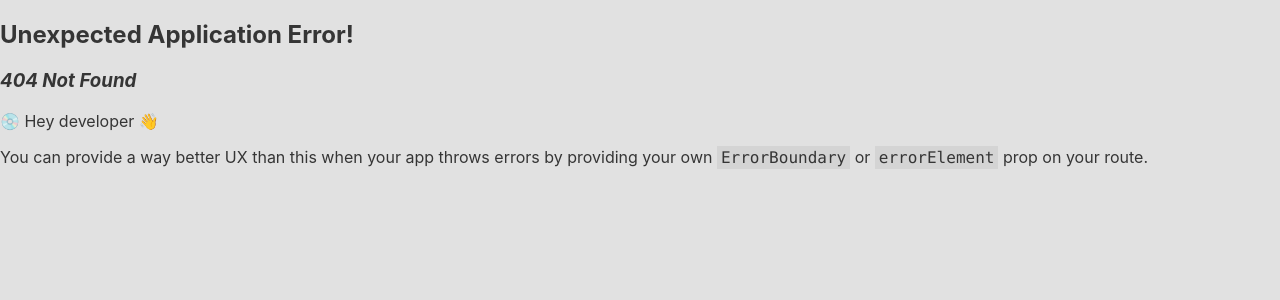
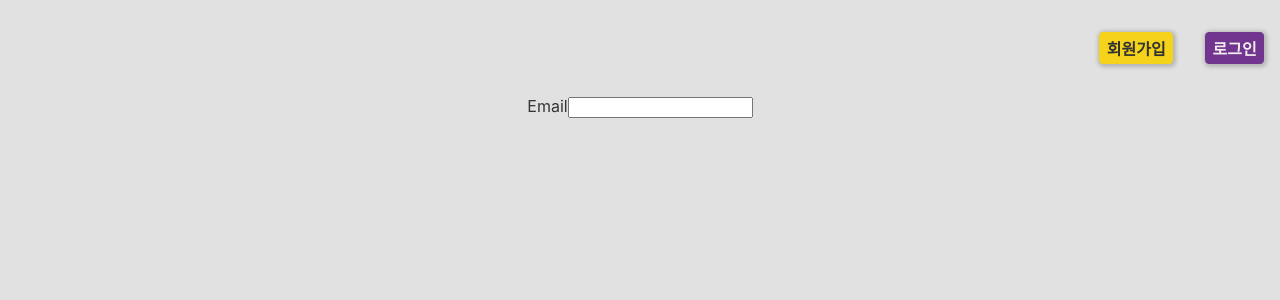
Before and after one commit to jeehee1/my-scheduler, a React (Create React App) app: page /auth in a window 1280 px wide. Before the commit this address had no page. Shown: the top 300 px of the page. Built offline with nearby package versions, Linux system fonts and the light colour scheme.

Commit message:
feat: Add LogIn and SignUp forms and Set an auth mode

```diff
--- a/package.json
+++ b/package.json
@@ -13,6 +13,7 @@
     "@types/react-dom": "^18.2.4",
     "date-fns": "^2.30.0",
     "env-cmd": "^10.1.0",
+    "firebase": "^10.3.0",
     "react": "^18.2.0",
     "react-datepicker": "^4.12.0",
     "react-dom": "^18.2.0",
--- /dev/null
+++ b/src/components/auth/LogIn.module.css
@@ -0,0 +1,7 @@
+.login-form {
+    display: flex;
+    justify-content: center;
+    margin: 0 auto;
+    max-width: 400px;
+    border: 1px solid black;
+}
--- a/src/components/Todos.tsx
+++ b/src/components/auth/SignUp.tsx
@@ -1,21 +1,22 @@
-import classes from "./Todos.module.css";
-import { useContext, useEffect, useState } from "react";
-import EditTodos from "./EditTodos";
-import { ModeContext } from "../context/mode-context";
-import ShowTodos from "./ShowTodos";
-import Title from "../layout/Title";
-import Card from "../layout/Card";
+import classes from "./LogIn.module.css";
 
-const Todos = () => {
-  const modeCtx = useContext(ModeContext);
-
+const SignUp = () => {
   return (
-    <>
-      <Title>Todos</Title>
-      {modeCtx.editMode ? <EditTodos /> : <ShowTodos />}
-    </>
+    <div className={classes["login-form"]}>
+      <form>
+        <div className={classes.email}>
+          <label htmlFor="email">Email</label>
+          <input id="email" type="text" />
+        </div>
+        <div className={classes.pwd}>
+          <label htmlFor="pwd">비밀번호</label>
+          <input id="pwd" type="password" />
+        </div>
+        <a href="/">회원이신가요?</a>
+        <button>가입</button>
+      </form>
+    </div>
   );
-  // return modeCtx.editMode ? <EditTodos /> : <ShowTodos />;
 };
 
-export default Todos;
+export default SignUp;
--- a/src/components/navigation/AuthNavigation.tsx
+++ b/src/components/navigation/AuthNavigation.tsx
@@ -7,12 +7,12 @@ const AuthNavigation = () => {
     <div className={classes.auth}>
       <ul>
         <li>
-          <NavLink to={pathname + "?auth=signin"}>
+          <NavLink to={"auth?mode=signup"}>
             <button className={classes.join}>회원가입</button>
           </NavLink>
         </li>
         <li>
-          <NavLink to={pathname + "?auth=login"}>
+          <NavLink to={"auth?mode=login"}>
             <button className={classes.login}>로그인</button>
           </NavLink>
         </li>
--- a/src/pages/Authentication.tsx
+++ b/src/pages/Authentication.tsx
@@ -1,10 +1,28 @@
+import { useSearchParams } from "react-router-dom";
+import SignUp from "../components/auth/SignUp";
+import LogIn from "../components/auth/LogIn";
+
 const Authentication = () => {
-  return <div>
-    <form>
-        <label htmlFor="email">Email</label>
-        <input id="email" type="text"/>
-    </form>
-  </div>;
+  const [searchParams] = useSearchParams();
+  const isLogin = searchParams.get("mode") === "login";
+
+  return isLogin ? <SignUp /> : <LogIn />;
 };
 
+// export const action = async (req: Request) => {
+//   const searchParams = new URL(req.url).searchParams;
+//   const mode = searchParams.get("mode") || "login";
+
+//   if (mode !== "login" && mode !== "signup") {
+//     console.log("mode가 전달되지 않았습니다");
+//     return;
+//   }
+
+//   const data = await req.formData();
+//   const authData: { email: string; pwd: string } = {
+//     email: data.get("email")?.toString() || "",
+//     pwd: data.get("pwd")?.toString() || "",
+//   };
+// };
+
 export default Authentication;
--- a/src/pages/Root.tsx
+++ b/src/pages/Root.tsx
@@ -1,5 +1,4 @@
 import { Outlet } from "react-router-dom";
-import SearchDate from "../components/SearchDate";
 import ModeContextProvider from "../context/mode-context";
 import AuthNavigation from "../components/navigation/AuthNavigation";
 import DateContextProvider from "../context/date-context";
@@ -11,7 +10,6 @@ function RootLayout() {
         <div className="App">
           <main>
             <AuthNavigation />
-            <SearchDate />
             <Outlet />
           </main>
         </div>
--- a/src/pages/Scheduler.tsx
+++ b/src/pages/Scheduler.tsx
@@ -6,6 +6,7 @@ import { useContext } from "react";
 import { ModeContext } from "../context/mode-context";
 import EditMessage from "../layout/EditMessage";
 import Todos from "../components/Todos";
+import SearchDate from "../components/SearchDate";
 
 const defaultEditingState = {
   editingTodos: false,
@@ -19,6 +20,7 @@ const Scheduler = () => {
 
   return (
     <>
+      <SearchDate />
       {modeCtx.editMode && (
         <button
           className={`${classes["edit-btn"]} ${classes.cancel}`}
```
Also changed, not shown: config/firebase.ts (added, +12 -0 lines), src/App.tsx (+9 -4 lines), 1 other file (tests, documents, lock files or other folders).
